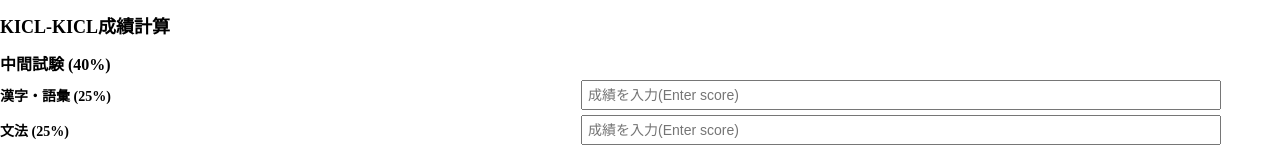
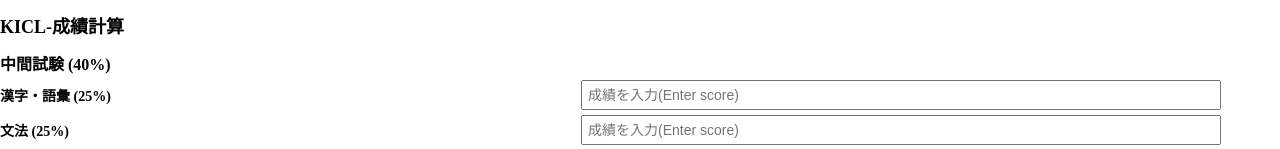
Before and after one commit to XINNAN6714/KICL, a plain HTML site: page index.html in a window 1280 px wide. Shown: the top 149 px of the page. Drawn offline with Linux system fonts and the light colour scheme.

Commit message:
Update index.html

```diff
--- a/index.html
+++ b/index.html
@@ -67,7 +67,7 @@
     </style>
 </head>
 <body>
-    <h1>KICL-KICL成績計算</h1>
+    <h1>KICL-成績計算</h1>
 
     <!-- 中間試験入力 -->
     <div class="grade-section">
```
